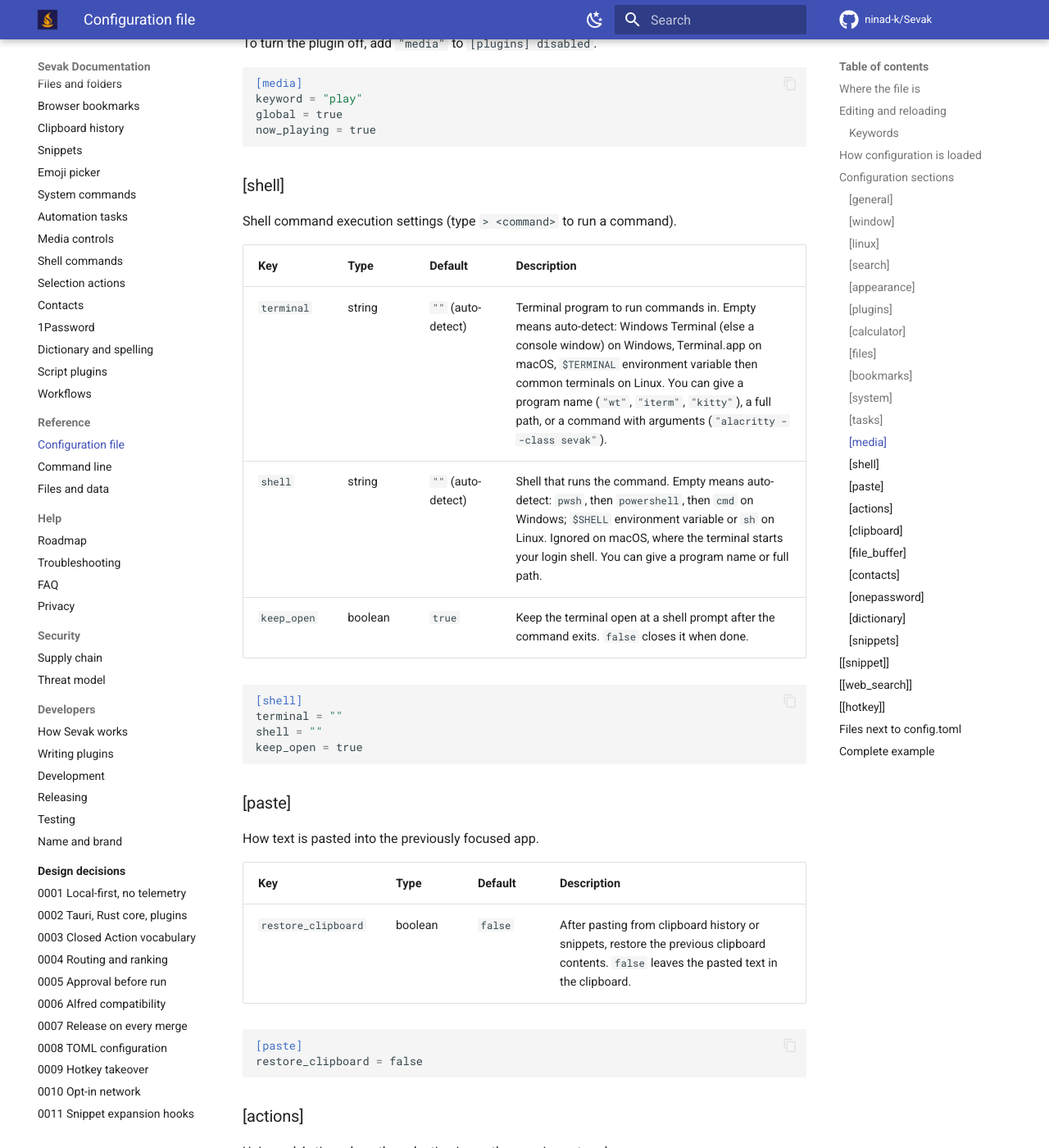
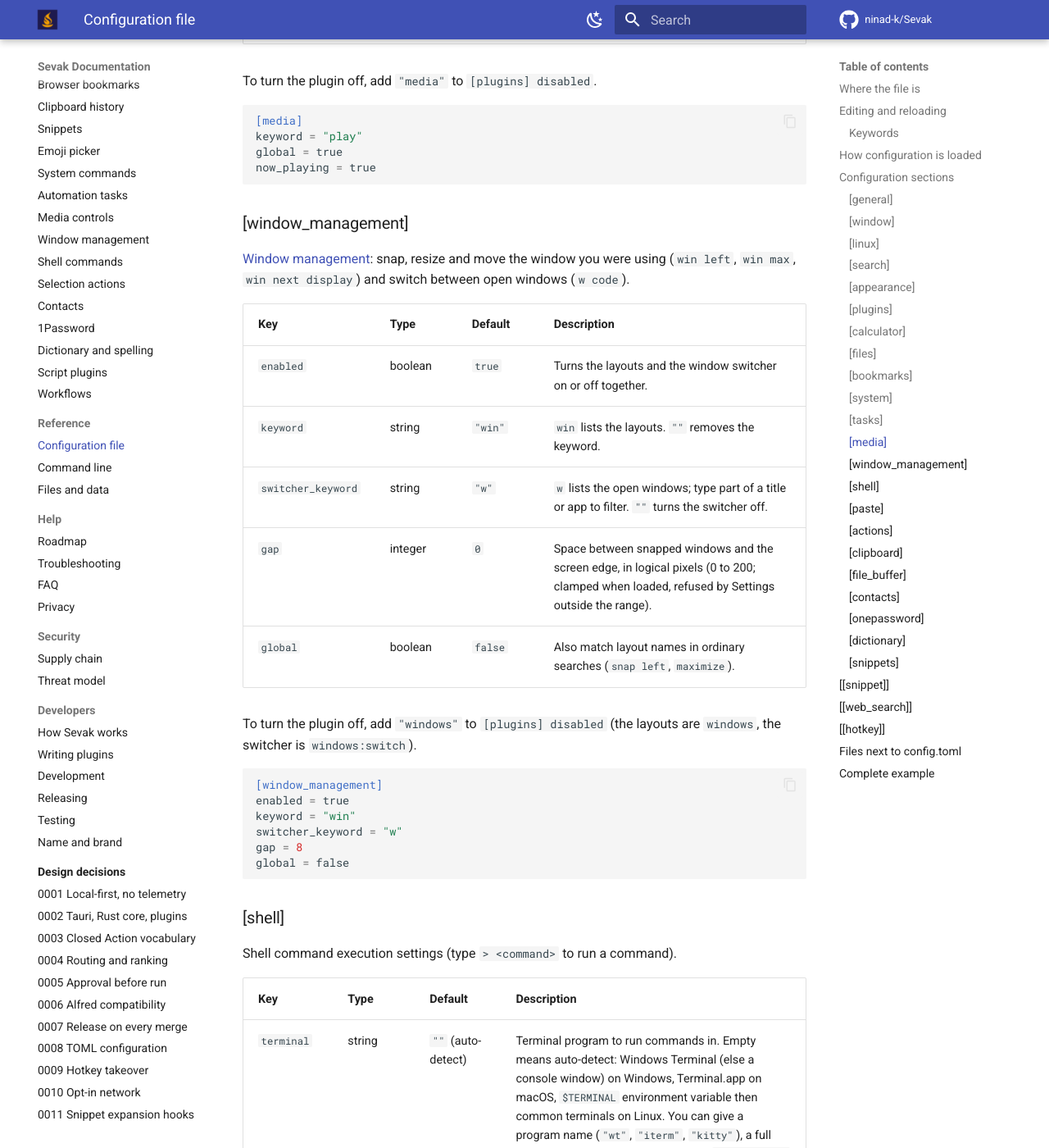
Before and after one commit to ninad-k/Sevak, an MkDocs documentation site: the page built from docs/configuration.md, in a window 1280 px wide and 1400 px high, scrolled down 12261 px. Shown: the whole window at 82% size. Built offline with MkDocs 1.6.1 and Material for MkDocs 9.7.7, drawn with Linux system fonts in a browser that asks for light colours; comment, search, counter and statistics services are not loaded; some of the changed text lies outside the part shown.

Commit message:
docs: window management guide, configuration reference and feature list

````diff
--- a/docs/configuration.md
+++ b/docs/configuration.md
@@ -33,7 +33,7 @@
 
 ### Keywords
 
-Every keyword is one word, and no two searches may share one: the configurable keywords (`[files]` `keyword` / `index_keyword` / `content_keyword`, `[bookmarks]`, `[tasks]`, `[media]`, `[contacts]`, `[onepassword]`, `[dictionary]` `define_keyword` / `spell_keyword`), the fixed ones (`>`, `cb`, `s`, `emoji`, `:`, `@`, `uuid`) and your web search keywords. Settings refuses to save a clash; in a hand-edited file a clashing keyword is ignored and logged. An empty keyword turns that keyword off.
+Every keyword is one word, and no two searches may share one: the configurable keywords (`[files]` `keyword` / `index_keyword` / `content_keyword`, `[bookmarks]`, `[tasks]`, `[media]`, `[window_management]` `keyword` / `switcher_keyword`, `[contacts]`, `[onepassword]`, `[dictionary]` `define_keyword` / `spell_keyword`), the fixed ones (`>`, `cb`, `s`, `emoji`, `:`, `@`, `uuid`) and your web search keywords. Settings refuses to save a clash; in a hand-edited file a clashing keyword is ignored and logged. An empty keyword turns that keyword off.
 
 Keywords of [workflows](workflows.md) and [script plugins](features/script-plugins.md) are checked the same way but only produce a warning (in Settings and in the log), because both plugins then answer the keyword and show their results.
 
@@ -153,7 +153,7 @@
 
 | Key | Type | Default | Description |
 |---|---|---|---|
-| `disabled` | array of strings | `[]` | Plugin ids to turn off. Available ids: `"apps"`, `"calculator"`, `"web"` (all engines) or `"web:<keyword>"` (one engine), `"files"` (its instances `"files:names"` and `"files:content"` are the `ff` and `in` searches), `"bookmarks"`, `"system"`, `"tasks"` (automation tasks), `"media"` (media controls), `"shell"`, `"clipboard"`, `"snippets"`, `"emoji"` (the emoji picker; `"emoji:word"` and `"emoji:colon"` are its two keywords), `"selection"` (Universal Actions), `"contacts"`, `"1password"`, `"dict"` (`define` and `spell`), `"uuid"`, `"script"` or `"script:<name>"` (script plugins) and `"workflow"` or `"workflow:<folder>"` ([workflows](workflows.md); each also has its own switch in **Settings → Workflows**). Example: `disabled = ["files", "web:yt"]` turns off file search and YouTube search. Unknown ids are ignored. |
+| `disabled` | array of strings | `[]` | Plugin ids to turn off. Available ids: `"apps"`, `"calculator"`, `"web"` (all engines) or `"web:<keyword>"` (one engine), `"files"` (its instances `"files:names"` and `"files:content"` are the `ff` and `in` searches), `"bookmarks"`, `"system"`, `"tasks"` (automation tasks), `"media"` (media controls), `"windows"` (window layouts; `"windows:switch"` is the window switcher), `"shell"`, `"clipboard"`, `"snippets"`, `"emoji"` (the emoji picker; `"emoji:word"` and `"emoji:colon"` are its two keywords), `"selection"` (Universal Actions), `"contacts"`, `"1password"`, `"dict"` (`define` and `spell`), `"uuid"`, `"script"` or `"script:<name>"` (script plugins) and `"workflow"` or `"workflow:<folder>"` ([workflows](workflows.md); each also has its own switch in **Settings → Workflows**). Example: `disabled = ["files", "web:yt"]` turns off file search and YouTube search. Unknown ids are ignored. |
 
 ```toml
 [plugins]
@@ -268,6 +268,29 @@
 keyword = "play"
 global = true
 now_playing = true
+```
+
+### [window_management]
+
+[Window management](window-management.md): snap, resize and move the window you were using (`win left`, `win max`, `win next display`) and switch between open windows (`w code`).
+
+| Key | Type | Default | Description |
+|---|---|---|---|
+| `enabled` | boolean | `true` | Turns the layouts and the window switcher on or off together. |
+| `keyword` | string | `"win"` | `win ` lists the layouts. `""` removes the keyword. |
+| `switcher_keyword` | string | `"w"` | `w ` lists the open windows; type part of a title or app to filter. `""` turns the switcher off. |
+| `gap` | integer | `0` | Space between snapped windows and the screen edge, in logical pixels (0 to 200; clamped when loaded, refused by Settings outside the range). |
+| `global` | boolean | `false` | Also match layout names in ordinary searches (`snap left`, `maximize`). |
+
+To turn the plugin off, add `"windows"` to `[plugins] disabled` (the layouts are `windows`, the switcher is `windows:switch`).
+
+```toml
+[window_management]
+enabled = true
+keyword = "win"
+switcher_keyword = "w"
+gap = 8
+global = false
 ```
 
 ### [shell]
@@ -516,6 +539,7 @@
 - Snippets: `snippets:<name>`
 - Shell commands: `shell:<command>`
 - Automation tasks: `tasks:dark_mode`, `tasks:volume:30`, `tasks:keep_awake:45`, `tasks:kill:chrome.exe` (see [Automation tasks](features/tasks.md#bind-a-task-to-a-hotkey))
+- Window layouts: `windows:left`, `windows:maximize`, `windows:next_display` and so on (see [Window management](window-management.md#global-shortcuts-for-layouts)); they act on the window that has focus when the key is pressed
 - Workflows: `workflow:<folder>:run:<node id>`, the result a workflow's hotkey trigger runs; usually it is simpler to give the workflow its own hotkey trigger in the builder (see [Triggers](workflows.md#triggers))
 
 Calculator, web search and clipboard history results have no stable id and cannot be bound.
@@ -638,7 +662,7 @@
 # Ids of built-in plugins to turn off: "apps", "calculator", "files",
 # "bookmarks", "system", "tasks", "media", "shell", "clipboard", "snippets",
 # "emoji", "selection" (Universal Actions), "contacts", "1password", "dict",
-# "web:<keyword>".
+# "windows" (window management), "web:<keyword>".
 disabled = []
 
 [calculator]
@@ -718,6 +742,23 @@
 # Show the track that is playing as a row (Enter plays or pauses it). It is read
 # from the system's media player on request; nothing is stored or sent anywhere.
 now_playing = true
+
+[window_management]
+# Arrange the window you were using: snap it to a half, quarter or third of the
+# screen, maximize, center, move it to another display, and undo ("win left",
+# "win max", "win next display"). A second search, "w <name>", lists the open
+# windows and brings the one you pick to the front. On macOS this needs the
+# Accessibility permission; on Linux it works on X11 sessions only.
+enabled = true
+# Type "<keyword> <layout>" to list the layouts. Empty turns the layouts off.
+keyword = "win"
+# Type "<keyword> <name>" to find an open window by its title or app. Empty
+# turns the window switcher off.
+switcher_keyword = "w"
+# Space in pixels between snapped windows and the screen edge (0-200).
+gap = 0
+# Also match layout names in plain searches ("snap left", "maximize window").
+global = false
 
 [shell]
 # Type "> <command>" (or ">command") to run a command in a terminal window. It
--- a/mkdocs.yml
+++ b/mkdocs.yml
@@ -120,6 +120,7 @@
       - System commands: features/system.md
       - Automation tasks: features/tasks.md
       - Media controls: features/media.md
+      - Window management: window-management.md
       - Shell commands: features/shell.md
       - Selection actions: features/selection.md
       - Contacts: features/contacts.md
````
Also changed, not shown: README.md (+1 -0 lines), docs/features/index.md (+4 -1 lines), docs/window-management.md (added, +101 -0 lines).
